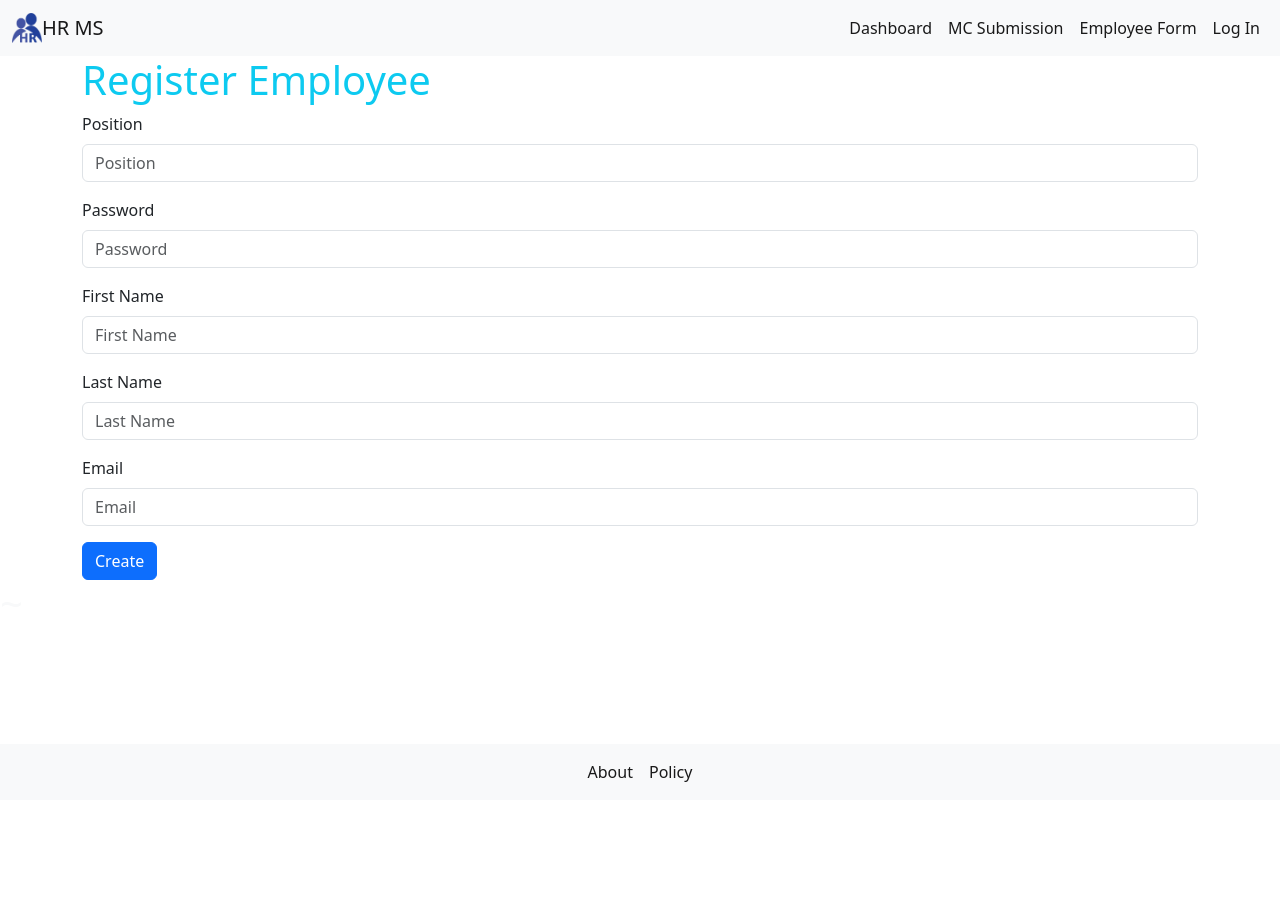
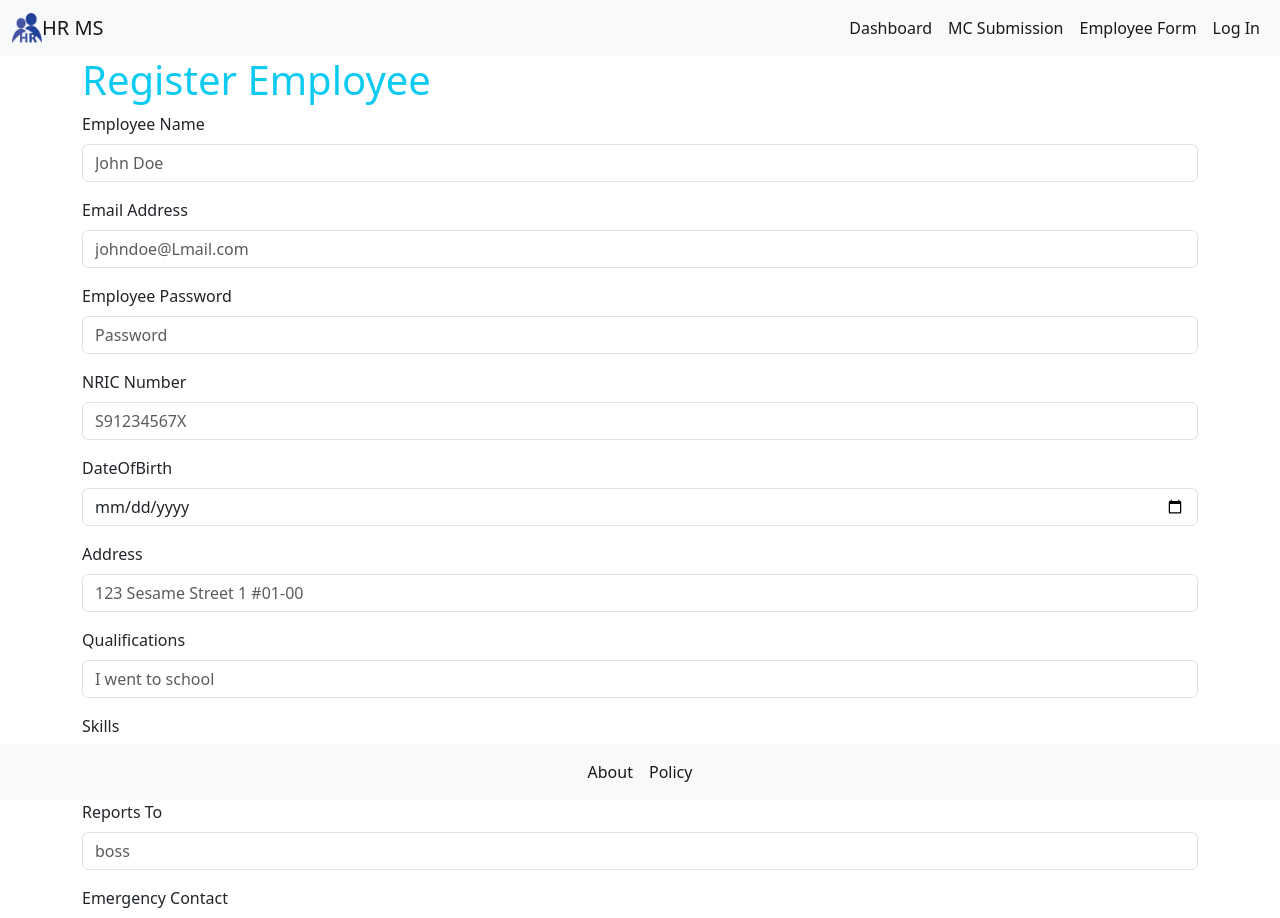
Before and after one commit to UmarKasan/HRMS-React, a React (Create React App) app in the folder hrms-react/: page /employeeform in a window 1280 px wide. Shown: the top 918 px of the page. Before the commit the page ends 800 px from the top, so only its background shows below. Built offline with nearby package versions, Linux system fonts and the light colour scheme; the HTML template or start-up script is replaced by a standard one.

Commit message:
V2.0
Major updates with API

```diff
--- a/hrms-react/src/pages/EmployeeForm.js
+++ b/hrms-react/src/pages/EmployeeForm.js
@@ -1,39 +1,56 @@
 import { useState } from "react";
 
 export default function EmployeeForm() {
-  const [position, setPosition] = useState("");
-  const [password, setPassword] = useState("");
-  const [firstname, setFirstname] = useState("");
-  const [lastname, setLastname] = useState("");
-  const [email, setEmail] = useState("");
+  const [employeeName, setEmployeeName] = useState("");
+  const [emailAddress, setEmailAddress] = useState("");
+  const [employeePassword, setEmployeePassword] = useState("");
+  const [icNumber, setIcNumber] = useState("");
+  const [dateOfBirth, setDateOfBirth] = useState("");
+  const [address, setAddress] = useState("");
+  const [qualifications, setQualifications] = useState("");
+  const [skills, setSkills] = useState("");
+  const [reportsTo, setReportsTo] = useState("");
+  const [emergencyContact, setEmergencyContact] = useState("");
   const [message, setMessage] = useState("");
 
   let handleSubmit = async (e) => {
     e.preventDefault();
     try {
-      let res = await fetch("http://localhost:8080/api/registeruser", {
+      let res = await fetch("http://localhost:8080/employees", {
         headers: {
-            'Accept': 'application/json, text/plain',
-            'Content-Type': 'application/json; charset=UTF-8'
+          'Accept': 'application/json, text/plain',
+          'Content-Type': 'application/json; charset=UTF-8'
         },
         method: "POST",
         body: JSON.stringify({
-          position: position,
-          password: password,
-          firstname: firstname,
-          lastname: lastname,
-          email: email
+          employeeName: employeeName,
+          emailAddress: emailAddress,
+          employeePassword: employeePassword,
+          icNumber: icNumber,
+          dateOfBirth: dateOfBirth,
+          address: address,
+          qualifications: qualifications,
+          skills: skills,
+          reportsTo: reportsTo,
+          emergencyContact: emergencyContact,
+          // Other fields from the API headers can be added here
         }),
       });
       if (res.status === 200) {
-        setPosition("");
-        setPassword("");
-        setFirstname("");
-        setLastname("");
-        setEmail("");
+        setEmployeeName("");
+        setEmailAddress("");
+        setEmployeePassword("");
+        setIcNumber("");
+        setDateOfBirth("");
+        setAddress("");
+        setAddress("");
+        setQualifications("");
+        setReportsTo("");
+        setSkills("");
+        setEmergencyContact("");
         setMessage("User created successfully");
       } else {
-        setMessage("Some error occured");
+        setMessage("Some error occurred");
       }
     } catch (err) {
       console.log(err);
@@ -43,69 +60,128 @@ export default function EmployeeForm() {
   return (
     <div className="App">
       <form onSubmit={handleSubmit}>
-        <h1 class="text-info">Register Employee</h1>
-        <div class="mb-3">
-          <label for="InputPosition" class="form-label">Position</label>
+        <h1 className="text-info">Register Employee</h1>
+        <div className="mb-3">
+          <label htmlFor="InputEmployeeName" className="form-label">Employee Name</label>
           <input
-            class="form-control"
-            id="InputPosition"
-            aria-describedby="PositionHelp"
+            className="form-control"
+            id="InputEmployeeName"
+            aria-describedby="employeeName"
             type="text"
-            value={position}
-            placeholder="Position"
-            onChange={(e) => setPosition(e.target.value)}
+            value={employeeName}
+            placeholder="John Doe"
+            onChange={(e) => setEmployeeName(e.target.value)}
           />
         </div>
-        <div class="mb-3">
-          <label for="InputPassword" class="form-label">Password</label>
+        <div className="mb-3">
+          <label htmlFor="InputEmailAddress" className="form-label">Email Address</label>
           <input
-            class="form-control"
-            id="InputPassword"
-            aria-describedby="PasswordHelp"
+            className="form-control"
+            id="InputEmailAddress"
+            aria-describedby="emailAddress"
             type="text"
-            value={password}
-            placeholder="Password"
-            onChange={(e) => setPassword(e.target.value)}
+            value={emailAddress}
+            placeholder="johndoe@Lmail.com"
+            onChange={(e) => setEmailAddress(e.target.value)}
           />
         </div>
-        <div class="mb-3">
-          <label for="InputFirstname" class="form-label">First Name</label>
+        <div className="mb-3">
+          <label htmlFor="InputPassword" className="form-label">Employee Password</label>
           <input
-            class="form-control"
-            id="InputFirstname"
-            aria-describedby="FirstnameHelp"
-            type="text"
-            value={firstname}
-            placeholder="First Name"
-            onChange={(e) => setFirstname(e.target.value)}
+            className="form-control"
+            id="InputPassword"
+            aria-describedby="employeePassword"
+            type="password"
+            value={employeePassword}
+            placeholder="Password"
+            onChange={(e) => setEmployeePassword(e.target.value)}
           />
         </div>
-        <div class="mb-3">
-          <label for="InputLastname" class="form-label">Last Name</label>
+        <div className="mb-3">
+          <label htmlFor="InputIcNumber" className="form-label">NRIC Number</label>
           <input
-            class="form-control"
-            id="InputLastname"
-            aria-describedby="LastnameHelp"
+            className="form-control"
+            id="InputIcNumber"
+            aria-describedby="icNumber"
             type="text"
-            value={lastname}
-            placeholder="Last Name"
-            onChange={(e) => setLastname(e.target.value)}
+            value={icNumber}
+            placeholder="S91234567X"
+            onChange={(e) => setIcNumber(e.target.value)}
           />
         </div>
-        <div class="mb-3">
-          <label for="InputEmail" class="form-label">Email</label>
+        <div className="mb-3">
+          <label htmlFor="InputDateOfBirth" className="form-label">DateOfBirth</label>
           <input
-            class="form-control"
-            id="InputEmail"
-            aria-describedby="EmailHelp"
-            type="text"
-            value={email}
-            placeholder="Email"
-            onChange={(e) => setEmail(e.target.value)}
+            className="form-control"
+            id="InputDateOfBirth"
+            aria-describedby="dateOfBirth"
+            type="date"
+            value={dateOfBirth}
+            placeholder="2000-04-11"
+            onChange={(e) => setDateOfBirth(e.target.value)}
           />
         </div>
-
-        <button class="btn btn-primary" type="submit">Create</button>
+        <div className="mb-3">
+          <label htmlFor="InputAddress" className="form-label">Address</label>
+          <input
+            className="form-control"
+            id="InputAddress"
+            aria-describedby="address"
+            type="text"
+            value={address}
+            placeholder="123 Sesame Street 1 #01-00"
+            onChange={(e) => setAddress(e.target.value)}
+          />
+        </div>
+        <div className="mb-3">
+          <label htmlFor="InputQualifications" className="form-label">Qualifications</label>
+          <input
+            className="form-control"
+            id="InputQualifications"
+            aria-describedby="qualifications"
+            type="text"
+            value={qualifications}
+            placeholder="I went to school"
+            onChange={(e) => setQualifications(e.target.value)}
+          />
+        </div>
+        <div className="mb-3">
+          <label htmlFor="InputSkills" className="form-label">Skills</label>
+          <input
+            className="form-control"
+            id="InputSkills"
+            aria-describedby="skills"
+            type="text"
+            value={skills}
+            placeholder="wiggle my toes"
+            onChange={(e) => setSkills(e.target.value)}
+          />
+        </div>
+        <div className="mb-3">
+          <label htmlFor="InputReportsTo" className="form-label">Reports To</label>
+          <input
+            className="form-control"
+            id="InputReportsTo"
+            aria-describedby="reportsTo"
+            type="text"
+            value={reportsTo}
+            placeholder="boss"
+            onChange={(e) => setReportsTo(e.target.value)}
+          />
+        </div>
+        <div className="mb-3">
+          <label htmlFor="InputEmergencyContact" className="form-label">Emergency Contact</label>
+          <input
+            className="form-control"
+            id="InputEmergencyContact"
+            aria-describedby="emergencyContact"
+            type="text"
+            value={emergencyContact}
+            placeholder="boss"
+            onChange={(e) => setEmergencyContact(e.target.value)}
+          />
+        </div>
+        <button className="btn btn-primary" type="submit">Create</button>
 
         <div className="message">{message ? <p>{message}</p> : null}</div>
       </form>
--- a/hrms-react/src/pages/LogIn.js
+++ b/hrms-react/src/pages/LogIn.js
@@ -1,10 +1,9 @@
-import React from "react"
-import { useState } from "react";
+import React, { useState } from "react";
 import axios from 'axios';
 import { useNavigate } from "react-router-dom";
 
 export default function LogIn() {
-  const [username, setUsername] = useState("");
+  const [email, setEmail] = useState("");
   const [password, setPassword] = useState("");
   const [message, setMessage] = useState("");
   const navigate = useNavigate();
@@ -12,21 +11,21 @@ export default function LogIn() {
   let handleSubmit = async (e) => {
     e.preventDefault();
 
-    console.log(username);
+    console.log(email);
     console.log(password);
 
-    if (username !== "" && password !== "") {
-      const url = "http://localhost:8080/api/loginuser";
+    if (email !== "" && password !== "") {
+      const url = "http://localhost:8080/employees/login";
 
-      console.log(username);
+      console.log(email);
       console.log(password);
 
       try {
         let res = await axios.get(url,
                                  {params:
                                   {
-                                    username: username,
-                                    password: password
+                                    email_address: email,
+                                    employee_password: password
                                   }});
 
         console.log(res);
@@ -35,7 +34,7 @@ export default function LogIn() {
         if (res.status === 200) {
           navigate('/user', { state: {data: res.data} });
         } else {
-          setMessage("Some error occured");
+          setMessage("Some error occurred");
         }
       } catch (err) {
         console.log(err);
@@ -46,33 +45,33 @@ export default function LogIn() {
   return (
     <div className="App">
       <form onSubmit={handleSubmit}>
-        <div class="mb-3">
-          <h1 class="text-info">Log In</h1>
-          <label for="InputEmail" class="form-label">Email address</label>
+        <div className="mb-3">
+          <h1 className="text-info">Log In</h1>
+          <label htmlFor="InputEmail" className="form-label">Email address</label>
           <input
-            class="form-control"
+            className="form-control"
             id="InputEmail"
             aria-describedby="emailHelp"
             type="text"
-            value={username}
+            value={email}
             placeholder="JohnDoe@Lmail.com"
-            onChange={(e) => setUsername(e.target.value)}
+            onChange={(e) => setEmail(e.target.value)}
           />
         </div>
-        <div class="mb-3">
-          <label for="exampleInputPassword1" class="form-label">Password</label>
+        <div className="mb-3">
+          <label htmlFor="exampleInputPassword1" className="form-label">Password</label>
           <input
-            class="form-control"
+            className="form-control"
             id="exampleInputPassword1"
-            type="text"
+            type="password"
             value={password}
             placeholder="Password"
             onChange={(e) => setPassword(e.target.value)}
           />
-          </div>
-          <button class="btn btn-primary" type="submit">Submit</button>
+        </div>
+        <button className="btn btn-primary" type="submit">Submit</button>
 
-          <div className="message">{message ? <p>{message}</p> : null}</div>
+        <div className="message">{message ? <p>{message}</p> : null}</div>
 
       </form>
     </div>
```
